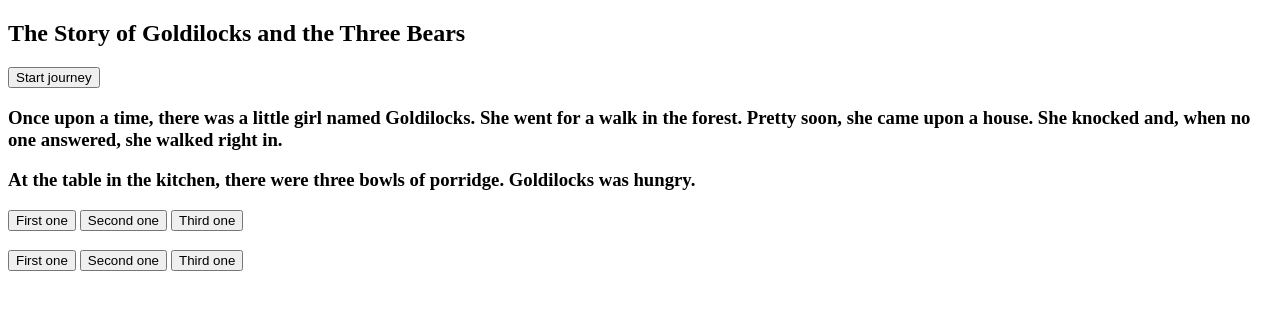
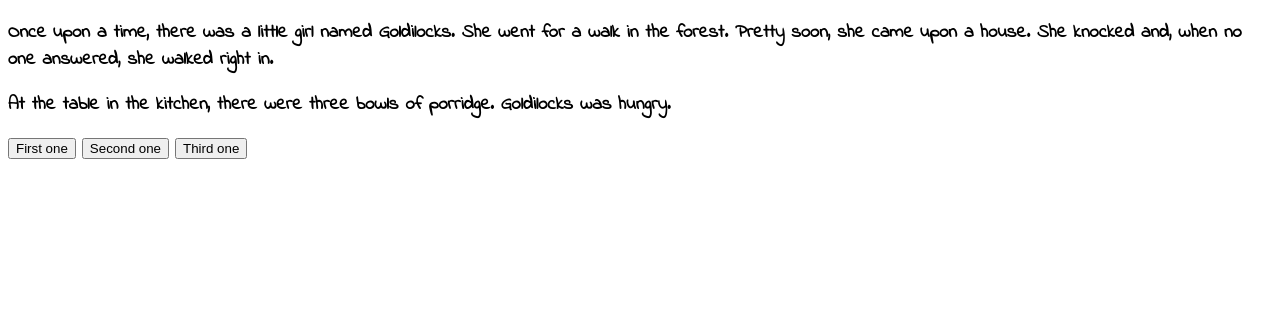
Before and after one commit to majazocom/Goldilock, a plain HTML site: page index.html in a window 1280 px wide. Both pictures are taken after a click on the button "Start journey". Drawn offline with Linux system fonts and the light colour scheme.

Commit message:
logic to start frame added

```diff
--- a/index.html
+++ b/index.html
@@ -4,13 +4,14 @@
     <meta charset="UTF-8">
     <meta name="viewport" content="width=device-width, initial-scale=1.0">
     <title>Goldilock</title>
+    <link href="./style.css" rel="stylesheet">
 </head>
 <body>
     <section id="start-frame">
         <h1>The Story of Goldilocks and the Three Bears</h1>
         <button id="start-button">Start journey</button>
     </section>
-    <section id="chapter-one">
+    <section class="hide" id="chapter-one">
         <h3>Once upon a time, there was a little girl named Goldilocks. She went for a walk in the forest. Pretty soon, she came upon a house. She knocked and, when no one answered, she walked right in.</h3>
         <h3>At the table in the kitchen, there were three bowls of porridge. Goldilocks was hungry.</h3>
         <button id="chapter-one-option-one">First one</button>
@@ -18,11 +19,12 @@
         <button id="chapter-one-option-three">Third one</button>
         <h3 id="chapter-one-feedback"></h3>
     </section>
-    <section id="chapter-two">
+    <section class="hide" id="chapter-two">
         <button id="chapter-two-option-one">First one</button>
         <button id="chapter-two-option-two">Second one</button>
         <button id="chapter-two-option-three">Third one</button>
         <h3 id="chapter-two-feedback"></h3>
     </section>
+    <script src="script.js"></script>
 </body>
 </html>
--- a/script.js
+++ b/script.js
@@ -0,0 +1,4 @@
+document.getElementById('start-button').addEventListener('click', function() {
+    document.getElementById('chapter-one').classList.toggle('hide');
+    document.getElementById('start-frame').classList.toggle('hide');
+});
--- a/style.css
+++ b/style.css
@@ -3,3 +3,7 @@
 body {
     font-family: 'Indie Flower', cursive;
 }
+
+.hide {
+    display:none;
+}
```
